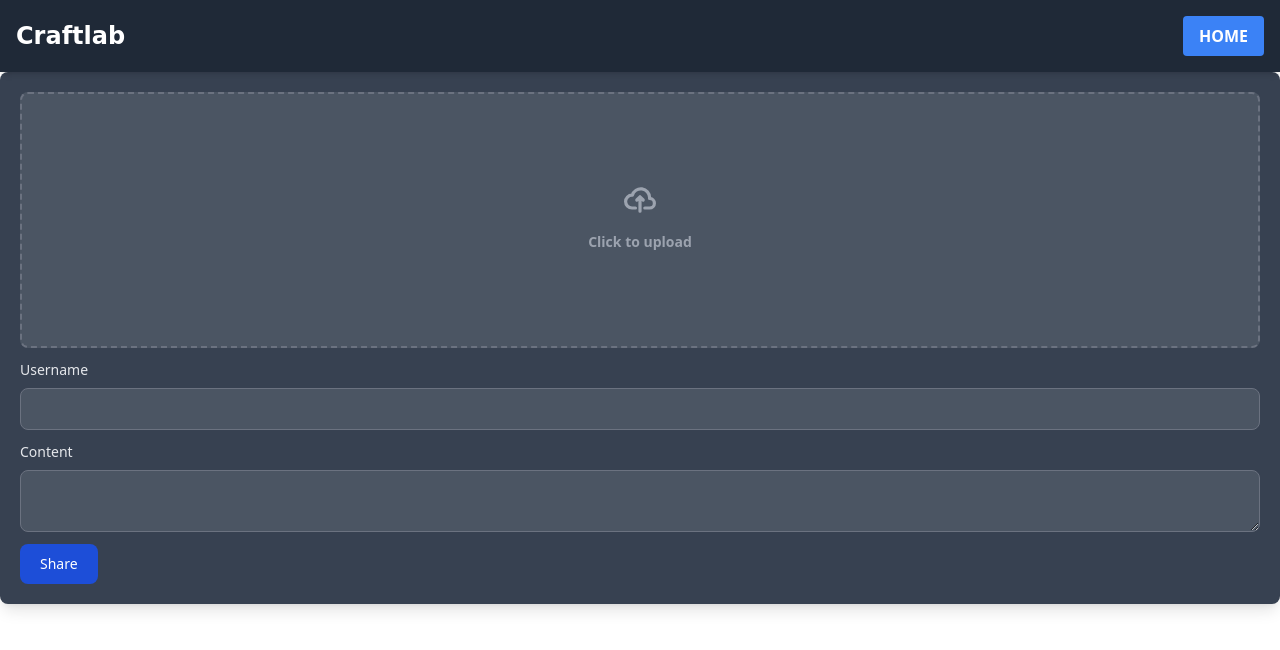
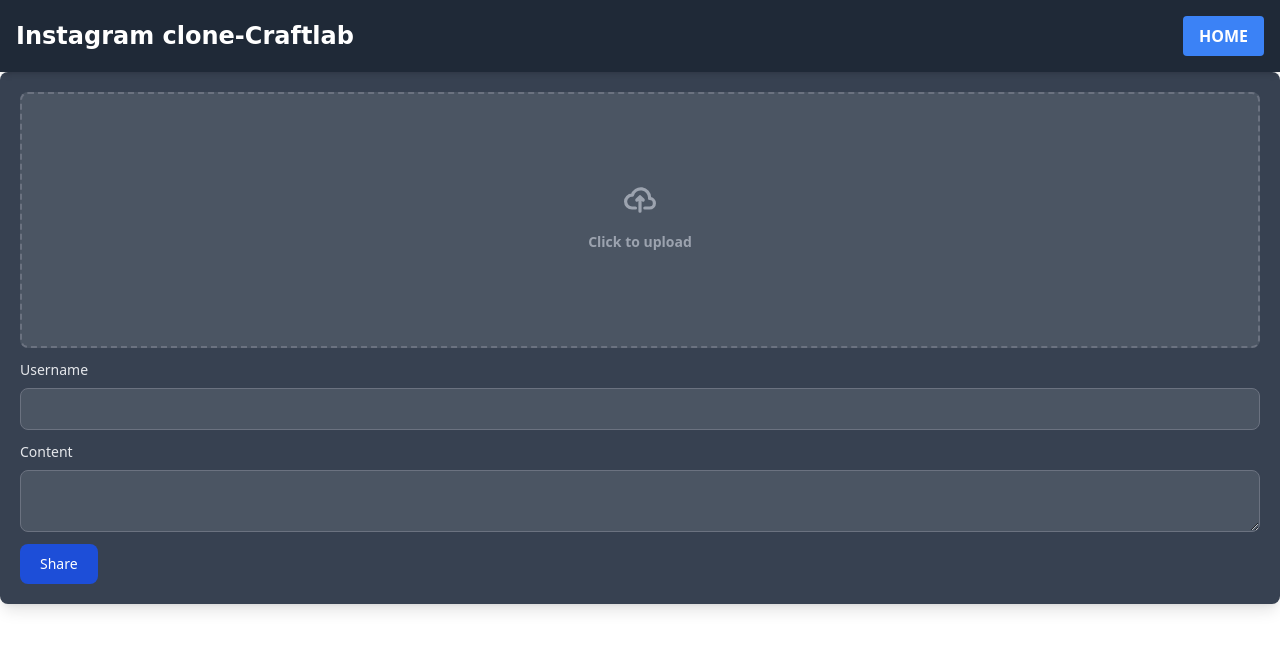
Before and after one commit to hannansatopay/sip24-sveltekit-fundamentals, a SvelteKit app: page /add-post in a window 1280 px wide. Shown: the top 650 px of the page. Built offline with nearby package versions, Linux system fonts and the light colour scheme.

Commit message:
Update +page.svelte

```diff
--- a/src/routes/add-post/+page.svelte
+++ b/src/routes/add-post/+page.svelte
@@ -13,7 +13,7 @@
 <header class="bg-gray-800 py-4 shadow-md sticky top-0 z-10">
     <div class="container mx-auto px-4 flex justify-between items-center">
         <h1 class="text-2xl font-bold text-white font-['Comic_Sans_MS']">
-            Craftlab
+            Instagram clone-Craftlab
         </h1>
         <a
             href="/"
```
